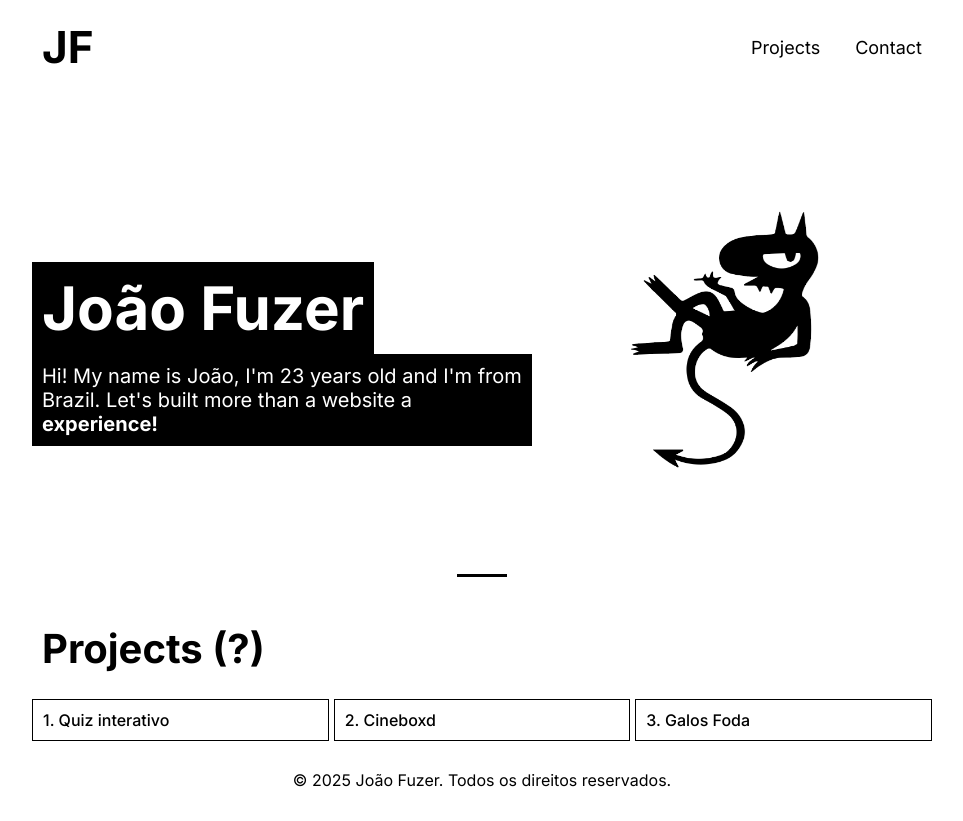
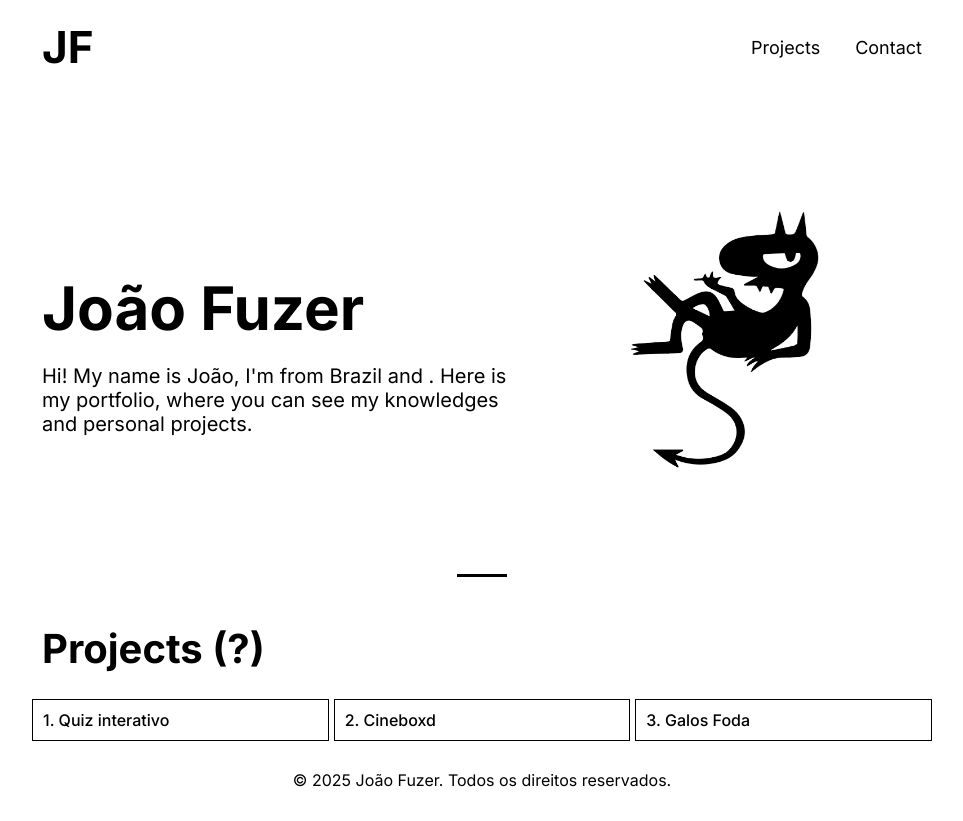
Before and after one commit to Fuuuzer/portfolio, a React (Vite) app: page / in a window 1280 px wide. Shown: the whole page, without its empty margins (158-1121 px from the left). Built offline with nearby package versions, Linux system fonts and the light colour scheme.

Commit message:
changed text

```diff
--- a/src/App.jsx
+++ b/src/App.jsx
@@ -5,7 +5,7 @@ import Footer from "./components/footer/Footer"
 
 function App() {
   const lenisRef = React.useRef();
-  const [bg, setBg] = React.useState('');
+  // const [bg, setBg] = React.useState('');
   const [openProject, setOpenProject] = React.useState(false);
 
   React.useEffect(() => {
@@ -37,8 +37,8 @@ function App() {
 
         <div className="about">
           <div>
-            <h1 className={bg}>João Fuzer</h1>
-            <p className={bg}>Hi! My name is João,  I'm 23 years old and I'm from Brazil. Let's built more than a website a <strong> experience!</strong></p>
+            <h1>João Fuzer</h1>
+            <p>Hi! My name is João, I'm from Brazil and . Here is my portfolio, where you can see my knowledges and personal projects. </p>
           </div>
           <div className="dwight-image">
             <img src="./luci.png" alt="" />
```
